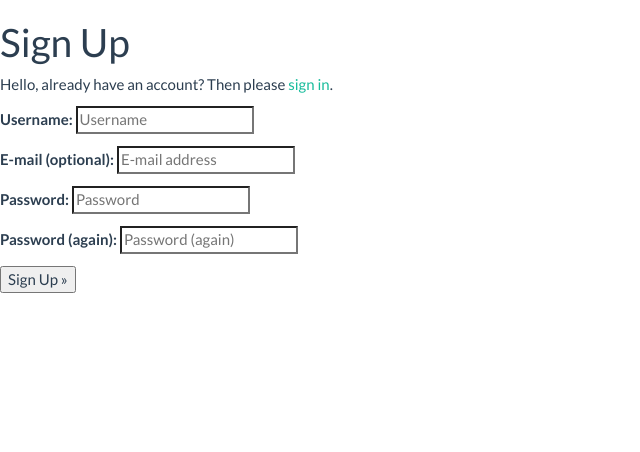
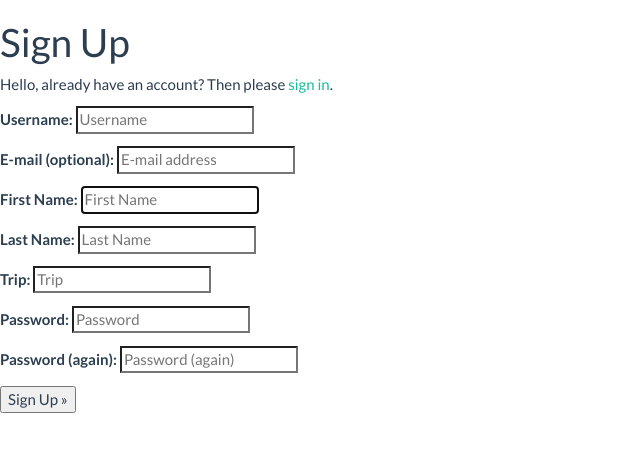
Before and after one commit to agarnelo/Interrobang, a Django app: page /accounts/signup/ in a window 1280 px wide. Shown: the part 60-512 px from the top of the page, without its empty margins (0-640 px from the left). Run offline with Django 3.2, Linux system fonts and the light colour scheme; some libraries are stand-ins or nearby versions.

Commit message:
UserAccounts app functioning (minus friends)

```diff
--- /dev/null
+++ b/interroBang/static/style.css
@@ -0,0 +1,3 @@
+form{
+  position: fixed;
+}
--- a/interroBang/templates/account/signup.html
+++ b/interroBang/templates/account/signup.html
@@ -1,4 +1,7 @@
+
+
 {% extends "base.html" %}
+{% load static %}
 
 {% load i18n %}
 
@@ -8,6 +11,9 @@
 <h1>{% trans "Sign Up" %}</h1>
 
 <p>{% blocktrans %}Hello, already have an account? Then please <a href="{{ login_url }}">sign in</a>.{% endblocktrans %}</p>
+
+<link rel="stylesheet" type="text/css" href="{% static 'style.css' %}" />
+
 
 <form class="signup" id="signup_form" method="post" action="{% url 'account_signup' %}">
   {% csrf_token %}
--- a/interroBang/templates/profile.html
+++ b/interroBang/templates/profile.html
@@ -4,7 +4,9 @@
 {% block content %}
 
 {% if user %}
-    <h1>Welcome, {{user.first_name}} {{user.last_name}} </h1>
+    <h1>Welcome, {{user.first_name}} {{user.last_name}} {{ user }} {{ user.id }} {{user.username}} {{profile.trip}}{% if user.profile %} {{user.profile.trip}}  {% else %} No trips {% endif %}
+    {{ user.date_joined }} {{user.last_login}}
+    </h1>
     {% for account in user.socialaccount_set.all %}
         <p>Following is the Extra information that facebook has provided to allauth:</p>
         <h2 style="text-transform:capitalize;">{{ account.provider }} account data</h2>
--- /dev/null
+++ b/interroBang/userAccounts/forms.py
@@ -0,0 +1,32 @@
+from django import forms
+from .models import Profile
+
+class SignupForm(forms.ModelForm):
+    first_name = forms.CharField(max_length=35, label = 'First Name', widget = forms.TextInput(attrs={'required': True, 'placeholder':'First Name', 'autofocus':'autofocus'}))
+    last_name = forms.CharField(max_length=35, label = 'Last Name', widget = forms.TextInput(attrs={'required': True, 'placeholder':'Last Name'}))
+    trip = forms.CharField(max_length=35, label = 'Trip', widget = forms.TextInput(attrs={'required': True, 'placeholder':'Trip'}))
+    def clean_username(self):
+        # Since User.username is unique, this check is redundant,
+        # but it sets a nicer error message than the ORM. See #13147.
+        username = self.cleaned_data["username"]
+        try:
+            User._default_manager.get(username=username)
+        except User.DoesNotExist:
+            return username
+        raise forms.ValidationError(self.error_messages['duplicate_username'])
+    class Meta:
+        model = Profile
+        fields = ('first_name', 'last_name', 'trip')
+
+    # A custom method required to work with django-allauth, see https://stackoverflow.com/questions/12303478/how-to-customize-user-profile-when-using-django-allauth
+    def signup(self, request, user):
+        # Save your user
+        user.first_name = self.cleaned_data['first_name']
+        user.last_name = self.cleaned_data['last_name']
+        user.save()
+
+        # Save your profile
+        profile = Profile()
+        profile.trip = self.cleaned_data['trip']
+        profile.user = user
+        profile.save()
--- a/interroBang/userAccounts/models.py
+++ b/interroBang/userAccounts/models.py
@@ -1 +1,23 @@
 # from django.db import models
+# from django.conf import settings
+# from django.db.models.signals import post_save
+# from django.contrib.auth.models import User
+# from django.utils import timezone
+#
+#
+# class UserProfile(models.Model):
+#     user = models.OneToOneField(User, on_delete=models.CASCADE)
+#     first_name = models.CharField(max_length=35)
+#     last_name = models.CharField(max_length=35)
+#     def __unicode__(self):
+#         return self.user.username
+#
+
+
+from django.contrib.auth.models import User
+from django.db import models
+class Profile(models.Model):
+    user = models.OneToOneField(User, unique=True,related_name="profile",  on_delete=models.CASCADE)
+    first_name = models.CharField(max_length=35)
+    last_name = models.CharField(max_length=35)
+    trip = models.CharField(max_length=35)
--- a/interroBang/userAccounts/views.py
+++ b/interroBang/userAccounts/views.py
@@ -22,4 +22,6 @@ def logout(request):
     logout(request)
     return redirect('index')
 
+
+
 #http://stackoverflow.com/questions/32292769/django-user-logout-fails-to-redirect-homepage
```
Also changed, not shown: interroBang/interroBang/settings.py (+11 -5 lines), interroBang/userAccounts/admin.py (deleted, +0 -17 lines), interroBang/userAccounts/tests.py (+1 -9 lines), 3 other files.
